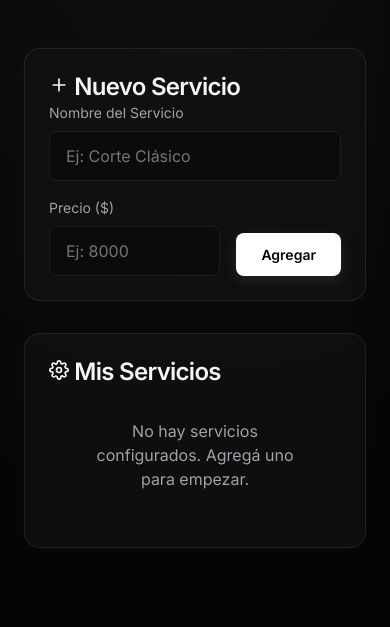
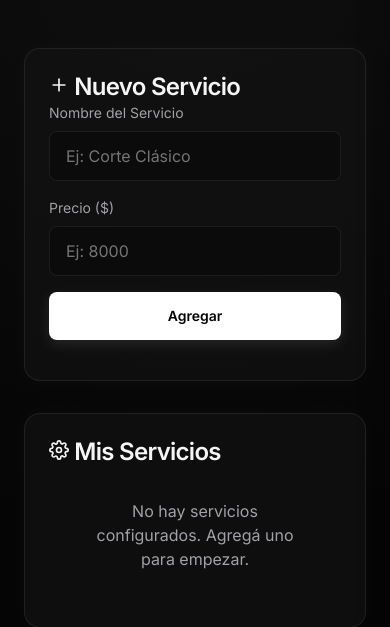
Before and after one commit to BrocatoSantino/whatsapp-bot, a FastAPI app: template app/admin/templates/servicios.html in a window 390 px wide. Shown: the part 76-703 px from the top of the page. Run offline with FastAPI, Linux system fonts and the light colour scheme; the template is opened without the code that fills it, so the values that code supplies are empty.

Commit message:
style: rediseño de grillas en configuracion y servicios

```diff
--- a/app/admin/templates/servicios.html
+++ b/app/admin/templates/servicios.html
@@ -129,6 +129,28 @@
             flex: 1;
         }
     }
+
+    .form-row {
+        display: flex;
+        gap: 1rem;
+        margin-bottom: 1rem;
+        align-items: flex-end;
+    }
+    .form-col {
+        flex: 1;
+    }
+
+    @media (max-width: 768px) {
+        .form-row {
+            flex-direction: column;
+            align-items: stretch;
+            gap: 1rem;
+        }
+
+        .form-row button {
+            width: 100%;
+        }
+    }
 </style>
 {% endblock %}
 
@@ -141,16 +163,18 @@
             Nuevo Servicio
         </h2>
 
-        <form action="/admin/servicios/nuevo" method="POST" style="display: flex; gap: 1rem; flex-wrap: wrap; align-items: flex-end;">
-            <div style="flex: 2; min-width: 200px;">
+        <form action="/admin/servicios/nuevo" method="POST">
+            <div class="form-row">
+                <div class="form-col" style="flex: 2;">
                     <label style="display:block; margin-bottom: 0.5rem; font-size: 0.875rem; color: var(--text-secondary);">Nombre del Servicio</label>
                     <input type="text" name="name" required placeholder="Ej: Corte Clásico">
                 </div>
-            <div style="flex: 1; min-width: 120px;">
+                <div class="form-col">
                     <label style="display:block; margin-bottom: 0.5rem; font-size: 0.875rem; color: var(--text-secondary);">Precio ($)</label>
                     <input type="number" name="price" required placeholder="Ej: 8000">
                 </div>
-            <button type="submit" class="btn btn-primary">Agregar</button>
+                <button type="submit" class="btn btn-primary" style="height: 48px;">Agregar</button>
+            </div>
         </form>
     </div>
 
@@ -193,23 +217,25 @@
 
                 <!-- Edit Mode -->
                 <form action="/admin/servicios/{{ service.id }}/editar" method="POST" class="edit-form" id="edit-form-{{ service.id }}">
-                    <div style="flex: 2; min-width: 200px;">
+                    <div class="form-row" style="width: 100%; margin-bottom: 0;">
+                        <div class="form-col" style="flex: 2;">
                             <label style="display:block; margin-bottom: 0.5rem; font-size: 0.875rem; color: var(--text-secondary);">Nombre</label>
                             <input type="text" name="name" value="{{ service.name }}" required>
                         </div>
-                    <div style="flex: 1; min-width: 100px;">
+                        <div class="form-col">
                             <label style="display:block; margin-bottom: 0.5rem; font-size: 0.875rem; color: var(--text-secondary);">Precio ($)</label>
                             <input type="number" name="price" value="{{ service.price }}" required>
                         </div>
-                    <div style="display: flex; align-items: center; margin-bottom: 0.5rem; min-width: 100px;">
+                        <div style="display: flex; align-items: center; justify-content: center; height: 48px; padding: 0 1rem;">
                             <label style="display: flex; align-items: center; gap: 0.5rem; color: var(--text-secondary); cursor: pointer;">
-                            <input type="checkbox" name="active" value="true" {% if service.active %}checked{% endif %} style="width: auto;">
+                                <input type="checkbox" name="active" value="true" {% if service.active %}checked{% endif %} style="width: auto; margin: 0;">
                                 Activo
                             </label>
                         </div>
-                    <div class="btn-group" style="display: flex; gap: 0.5rem;">
-                        <button type="button" class="btn btn-outline" onclick="toggleEdit({{ service.id }})" style="padding: 0.5rem 1rem;">Cancelar</button>
-                        <button type="submit" class="btn btn-primary" style="padding: 0.5rem 1rem;">Guardar</button>
+                        <div class="btn-group" style="display: flex; gap: 0.5rem; height: 48px;">
+                            <button type="button" class="btn btn-outline" onclick="toggleEdit({{ service.id }})">Cancelar</button>
+                            <button type="submit" class="btn btn-primary">Guardar</button>
+                        </div>
                     </div>
                 </form>
             </div>
--- a/app/admin/templates/turnos_fijos.html
+++ b/app/admin/templates/turnos_fijos.html
@@ -163,8 +163,8 @@
             <h3 style="font-size: 1.1rem; margin: 0;">Turnos Configurados</h3>
 
             <div style="position: relative; max-width: 300px; width: 100%;">
-                <svg width="20" height="20" viewBox="0 0 24 24" fill="none" stroke="currentColor" stroke-width="2" stroke-linecap="round" stroke-linejoin="round" style="position: absolute; left: 1rem; top: 50%; margin-top: -10px; color: var(--text-secondary);"><circle cx="11" cy="11" r="8"></circle><line x1="21" y1="21" x2="16.65" y2="16.65"></line></svg>
-                <input type="text" id="searchInput" placeholder="Buscar por nombre, día o servicio..." onkeyup="filterTurnos()" style="width: 100%; padding: 0.75rem 1rem 0.75rem 2.8rem; background-color: rgba(255,255,255,0.02); border: 1px solid var(--border); border-radius: 8px; color: white; outline: none; font-size: 0.9rem; font-family: inherit;">
+                <svg width="24" height="24" viewBox="0 0 24 24" fill="none" stroke="currentColor" stroke-width="2" stroke-linecap="round" stroke-linejoin="round" style="position: absolute; left: 1rem; top: 12px; color: var(--text-secondary);"><circle cx="11" cy="11" r="8"></circle><line x1="21" y1="21" x2="16.65" y2="16.65"></line></svg>
+                <input type="text" id="searchInput" placeholder="Buscar por nombre, día o servicio..." onkeyup="filterTurnos()" style="width: 100%; padding: 0.75rem 1rem 0.75rem 3rem; background-color: rgba(255,255,255,0.02); border: 1px solid var(--border); border-radius: 8px; color: white; outline: none; font-size: 0.9rem; font-family: inherit;">
             </div>
         </div>
 
```
Also changed, not shown: app/admin/templates/configuracion.html (+25 -12 lines). Lines whose indentation alone changed are shown as unchanged.
